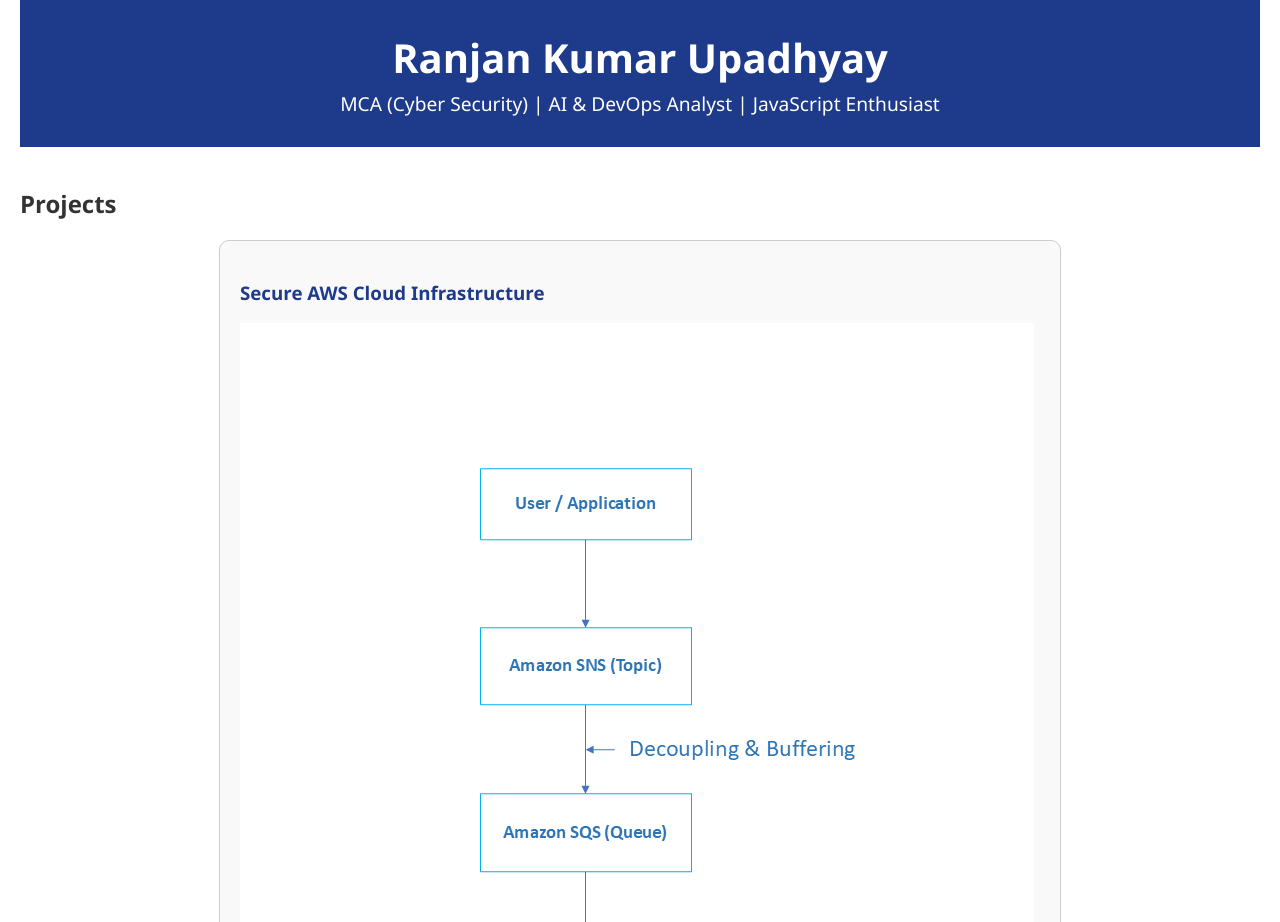
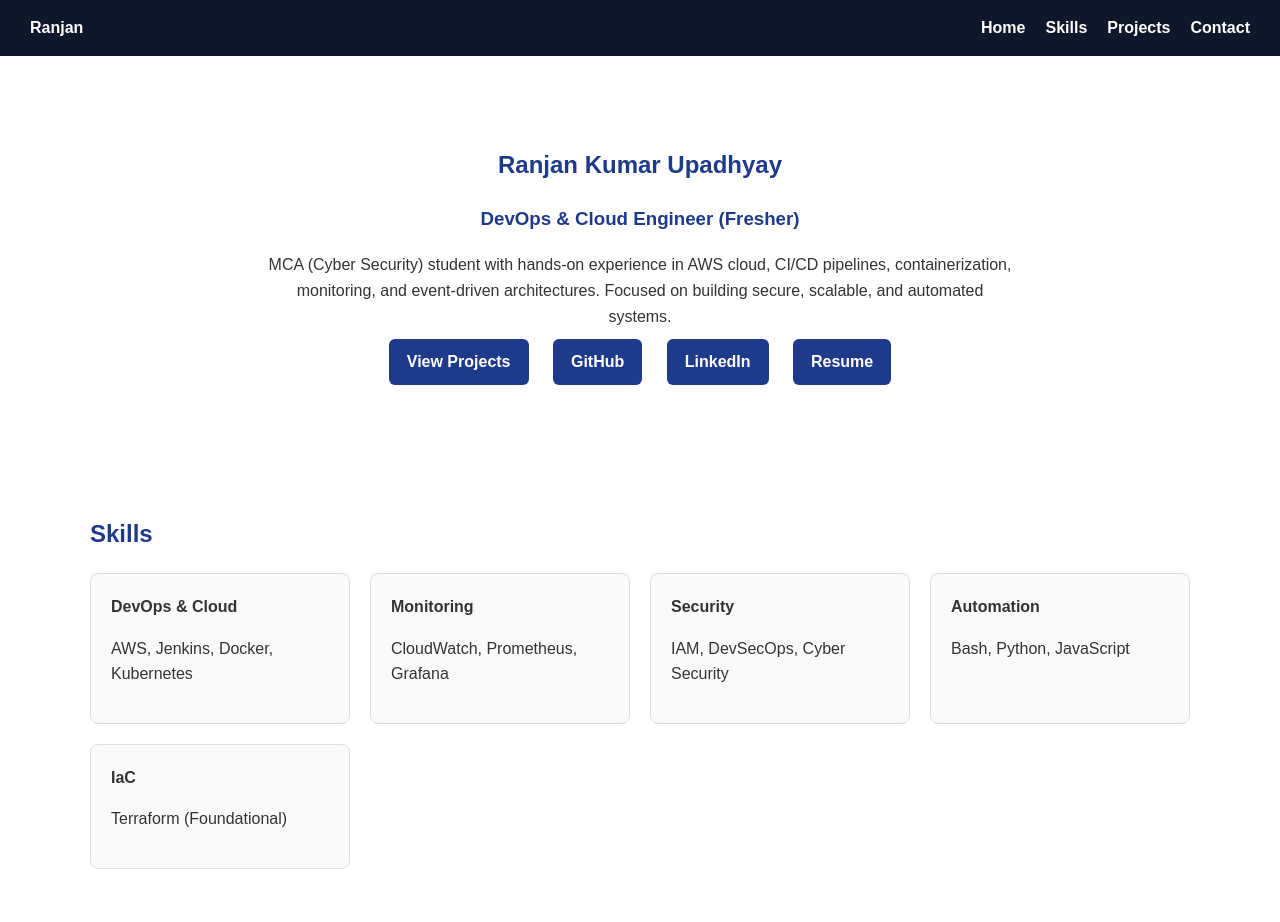
Before and after one commit to rajankumarup56/secure-aws-cloud-infrastructure, a plain HTML site: page index.html in a window 1280 px wide. Shown: the top 922 px of the page. Drawn offline with Linux system fonts and the light colour scheme.

Commit message:
Final clean DevOps portfolio with architecture project

```diff
--- a/index.html
+++ b/index.html
@@ -2,47 +2,234 @@
 <html lang="en">
 <head>
   <meta charset="UTF-8">
+  <title>Ranjan Kumar Upadhyay | DevOps Portfolio</title>
   <meta name="viewport" content="width=device-width, initial-scale=1.0">
-    <title>Ranjan Kumar Upadhyay | DevOps Analyst Portfolio</title>
-    <link rel="stylesheet" href="css/style.css">
+
+  <style>
+    body {
+      font-family: Arial, sans-serif;
+      margin: 0;
+      background-color: #ffffff;
+      color: #333;
+      line-height: 1.6;
+    }
+
+    header {
+      background: #0f172a;
+      color: #fff;
+      padding: 15px 30px;
+    }
+
+    nav {
+      display: flex;
+      justify-content: space-between;
+      align-items: center;
+    }
+
+    nav ul {
+      list-style: none;
+      display: flex;
+      gap: 20px;
+      margin: 0;
+      padding: 0;
+    }
+
+    nav a {
+      color: #fff;
+      text-decoration: none;
+      font-weight: bold;
+    }
+
+    section {
+      max-width: 1100px;
+      margin: auto;
+      padding: 50px 30px;
+    }
+
+    h1, h2, h3 {
+      color: #1e3a8a;
+    }
+
+    .hero {
+      text-align: center;
+      padding-top: 70px;
+    }
+
+    .hero p {
+      max-width: 750px;
+      margin: auto;
+    }
+
+    .btns a {
+      display: inline-block;
+      margin: 10px;
+      padding: 10px 18px;
+      background: #1e3a8a;
+      color: #fff;
+      text-decoration: none;
+      border-radius: 6px;
+      font-weight: bold;
+    }
+
+    .skills {
+      display: grid;
+      grid-template-columns: repeat(auto-fit, minmax(220px, 1fr));
+      gap: 20px;
+    }
+
+    .card {
+      border: 1px solid #ddd;
+      padding: 20px;
+      border-radius: 8px;
+      background: #f8fafc;
+    }
+
+    .project-card {
+      border: 1px solid #ddd;
+      padding: 25px;
+      border-radius: 8px;
+      margin-bottom: 35px;
+      background: #f9fafb;
+    }
+
+    .project-card img {
+      max-width: 100%;
+      border: 1px solid #ccc;
+      border-radius: 6px;
+      margin: 15px 0;
+    }
+
+    footer {
+      background: #0f172a;
+      color: #fff;
+      text-align: center;
+      padding: 20px;
+    }
+  </style>
 </head>
+
 <body>
 
-<header class="header">
-    <h1>Ranjan Kumar Upadhyay</h1>
-    <p>MCA (Cyber Security) | AI & DevOps Analyst | JavaScript Enthusiast</p>
+<!-- HEADER -->
+<header>
+  <nav>
+    <div><strong>Ranjan</strong></div>
+    <ul>
+      <li><a href="#home">Home</a></li>
+      <li><a href="#skills">Skills</a></li>
+      <li><a href="#projects">Projects</a></li>
+      <li><a href="#contact">Contact</a></li>
+    </ul>
+  </nav>
 </header>
 
+<!-- HOME -->
+<section id="home" class="hero">
+  <h1>Ranjan Kumar Upadhyay</h1>
+  <h3>DevOps & Cloud Engineer (Fresher)</h3>
+
+  <p>
+    MCA (Cyber Security) student with hands-on experience in AWS cloud,
+    CI/CD pipelines, containerization, monitoring, and event-driven architectures.
+    Focused on building secure, scalable, and automated systems.
+  </p>
+
+  <div class="btns">
+    <a href="#projects">View Projects</a>
+    <a href="https://github.com/rajankumarup56" target="_blank">GitHub</a>
+    <a href="https://www.linkedin.com/in/ranjan-kumar-upadhyay-18733039a" target="_blank">LinkedIn</a>
+    <a href="resume/Ranjan_Resume.pdf" target="_blank">Resume</a>
+  </div>
+</section>
+
+<!-- SKILLS -->
+<section id="skills">
+  <h2>Skills</h2>
+
+  <div class="skills">
+    <div class="card">
+      <strong>DevOps & Cloud</strong>
+      <p>AWS, Jenkins, Docker, Kubernetes</p>
+    </div>
+
+    <div class="card">
+      <strong>Monitoring</strong>
+      <p>CloudWatch, Prometheus, Grafana</p>
+    </div>
+
+    <div class="card">
+      <strong>Security</strong>
+      <p>IAM, DevSecOps, Cyber Security</p>
+    </div>
+
+    <div class="card">
+      <strong>Automation</strong>
+      <p>Bash, Python, JavaScript</p>
+    </div>
+
+    <div class="card">
+      <strong>IaC</strong>
+      <p>Terraform (Foundational)</p>
+    </div>
+  </div>
+</section>
+
+<!-- PROJECTS -->
 <section id="projects">
   <h2>Projects</h2>
 
   <div class="project-card">
-        <h3>Secure AWS Cloud Infrastructure</h3>
-        <img src="images/aws-event-architecture.png" alt="AWS Event Architecture" style="max-width:100%; height:auto;">
-        <p>Event-Driven Serverless Architecture on AWS.</p>
-        <a href="resume/Ranjan_Resume.pdf" download>Download Resume</a>
+    <h3>Secure AWS Cloud Infrastructure (Event-Driven)</h3>
 
-        <h4>Use Cases</h4>
+    <img src="images/aws-event-architecture.png" alt="AWS Event Driven Architecture">
+
+    <p>
+      Designed and documented an event-driven serverless architecture on AWS
+      focusing on decoupling, scalability, fault tolerance, and secure cloud practices.
+    </p>
+
     <ul>
-            <li><a href="use-cases/otp-email-system.md" target="_blank">OTP Email System</a></li>
-            <li><a href="use-cases/event-notification-system.md" target="_blank">Event Notification System</a></li>
-            <li><a href="use-cases/order-processing-system.md" target="_blank">Order Processing System</a></li>
+      <li><strong>SNS:</strong> Event publishing layer</li>
+      <li><strong>SQS:</strong> Message buffering & retry handling</li>
+      <li><strong>Lambda:</strong> Asynchronous event processing</li>
+      <li><strong>SES:</strong> Automated email notifications</li>
     </ul>
+
+    <p>
+      <strong>Why this design?</strong><br>
+      To prevent tight coupling, safely handle traffic spikes,
+      and ensure reliable processing even if downstream services fail.
+    </p>
+
+    <a href="https://rajankumarup56.github.io/secure-aws-cloud-infrastructure/" target="_blank">
+      🔗 View Live Project
+    </a>
   </div>
 
   <div class="project-card">
-        <h3>Other Projects</h3>
-        <ul>
-            <li>Project 2: Description...</li>
-            <li>Project 3: Description...</li>
-        </ul>
+    <h3>CI/CD Pipeline with Jenkins & Docker</h3>
+    <p>
+      Implemented CI/CD pipelines using Jenkins,
+      containerized applications with Docker,
+      and automated deployments on cloud infrastructure.
+    </p>
   </div>
+
+</section>
+
+<!-- CONTACT -->
+<section id="contact">
+  <h2>Contact</h2>
+  <p>Email: <strong>rajankumarup56@zohomail.com</strong></p>
+  <p>
+    <a href="https://github.com/rajankumarup56" target="_blank">GitHub</a> |
+    <a href="https://www.linkedin.com/in/ranjan-kumar-upadhyay-18733039a" target="_blank">LinkedIn</a>
+  </p>
 </section>
 
 <footer>
-    <p>Contact: rajankumarup56@zohomail.com | <a href="https://github.com/rajankumarup56" target="_blank">GitHub</a> | <a href="https://www.linkedin.com/in/ranjan-kumar-upadhyay-18733039a" target="_blank">LinkedIn</a></p>
+  © 2026 Ranjan Kumar Upadhyay | DevOps Portfolio
 </footer>
 
-<script src="js/script.js"></script>
 </body>
 </html>
```
Lines whose indentation alone changed are shown as unchanged.
